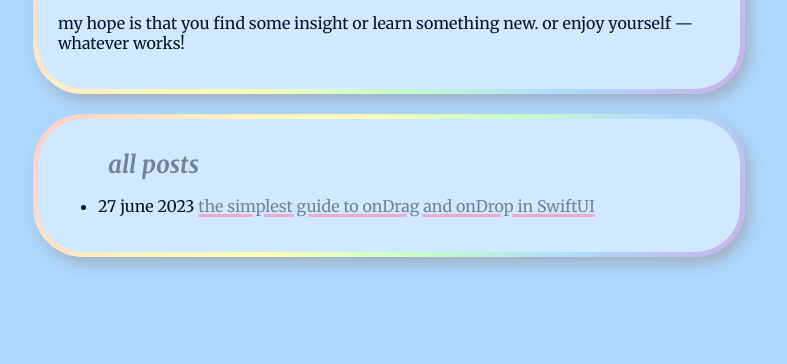
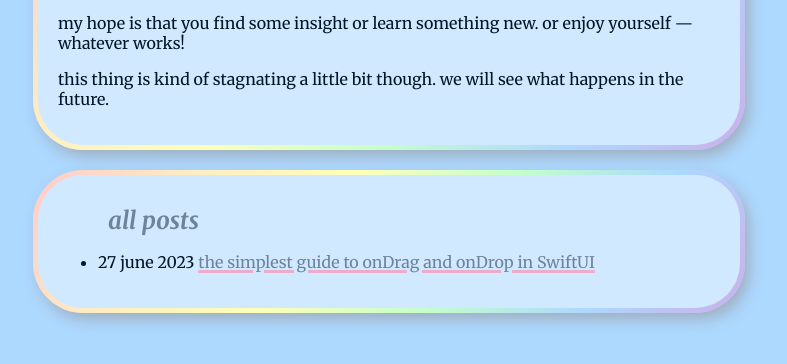
Before and after one commit to bucketfish/bucketfish-blog, a plain HTML site: page index.html in a window 1280 px wide. Shown: the part 336-700 px from the top of the page, without its empty margins (251-1038 px from the left). Drawn offline with Linux system fonts and the light colour scheme.

Commit message:
oops. update index.html

```diff
--- a/index.html
+++ b/index.html
@@ -69,6 +69,7 @@
 
         <p>hi, i'm <a href="https://bucketfish.me" target="_blank">bucketfish</a>, and here is where i post about my adventures in creation, rambles, reflections, or whatever i feel like at the moment.</p>
         <p>my hope is that you find some insight or learn something new. or enjoy yourself — whatever works!</p>
+        <p>this thing is kind of stagnating a little bit though. we will see what happens in the future.</p>
       </div>
 
       <div class="box content-box" id="posts">
```
